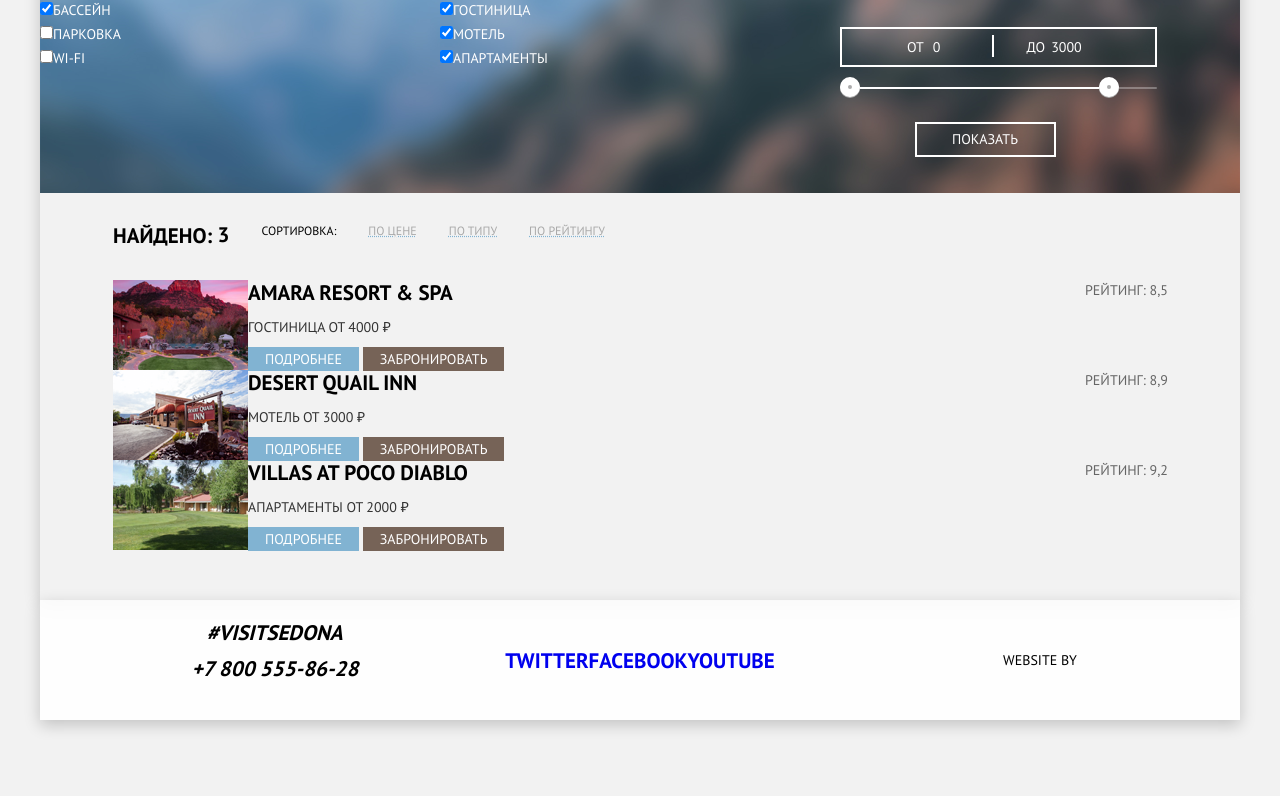
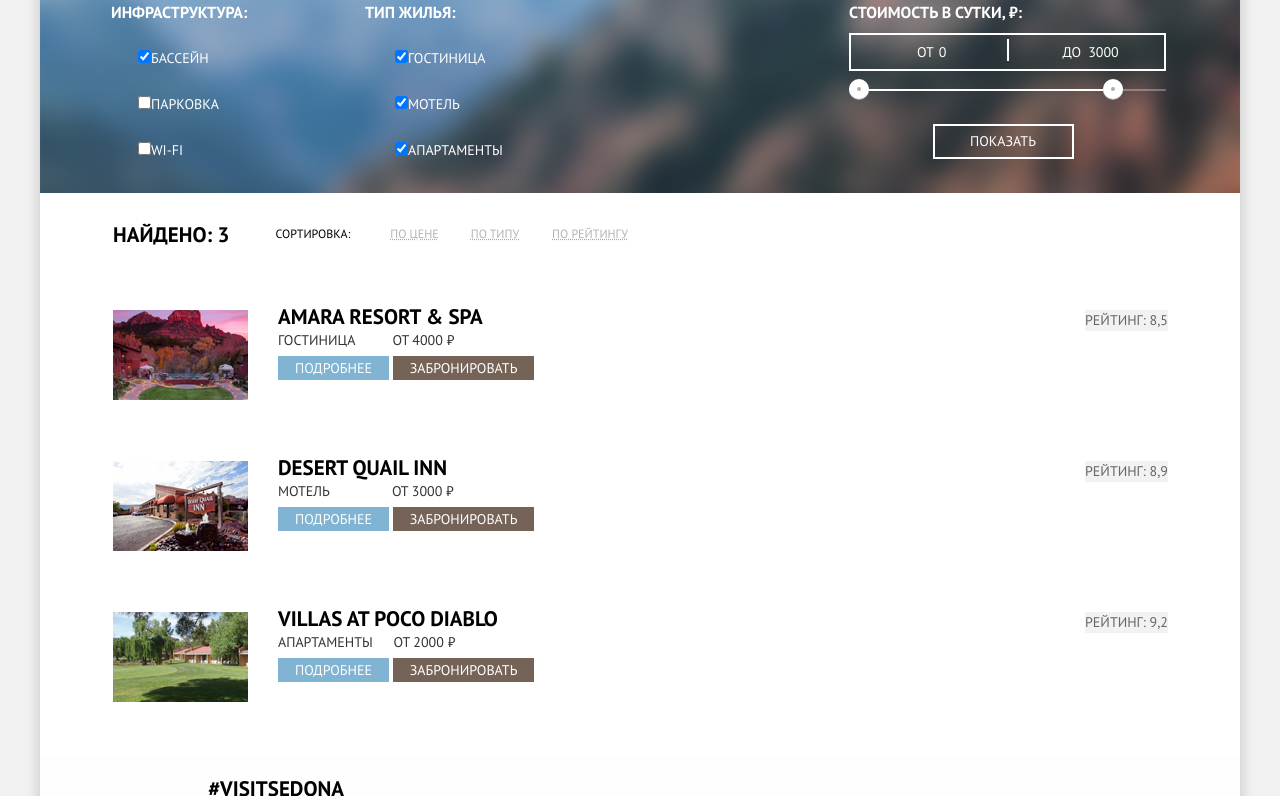
Before and after one commit to ChemTi/Sedona, a plain HTML site: page catalog.html in a window 1280 px wide. Shown: the part 80-876 px from the top of the page. Before the commit the page ends 820 px from the top, so only its background shows below. Drawn offline with Linux system fonts and the light colour scheme; files whose address does not match are found by name.

Commit message:
catalog layouts

```diff
--- a/catalog.html
+++ b/catalog.html
@@ -5,10 +5,10 @@
   <meta charset="UTF-8" />
   <meta http-equiv="X-UA-Compatible" content="IE=edge" />
   <meta name="viewport" content="width=device-width, initial-scale=1.0" />
-  <!-- <link
+  <link
       rel="stylesheet"
       href="https://fonts.googleapis.com/css2?family=PT+Sans:wght@400;700&display=swap"
-    /> -->
+    />
   <link rel="stylesheet" href="css/normalize.css" />
   <link rel="stylesheet" href="css/style.css" />
   <link rel="icon" href="favicon.ico" />
@@ -18,69 +18,68 @@
   <title>Catalog</title>
 </head>
 
-<body class="page-body page-body-catalog">
+<body class="page-body">
+  <div class="container container-shadow page-body-catalog">
 
     <!-- header -->
-  <header class="header container container-shadow">
+    <header class="main-header main-header__background">
       <!-- navigation bar -->
       <nav class="navigation">
-      <div class="navigation__wrapper">
         <ul class="navigation__list">
-          <li class="navigation__item"><a class="navigation__link" href="#">Информация</a></li>
-          <li class="navigation__item"><a class="navigation__link" href="#">Фото и видео</a></li>
-          <li class="navigation__item"><a class="navigation__link" href="#">Карта штата</a></li>
-          <li class="navigation__item navigation__item-current">
-            <a class="navigation__link" href="#">Гостиницы</a>
+          <li class="navigation__item-info"><a class="navigation__link" href="#">Информация</a></li>
+          <li class="navigation__item-foto"><a class="navigation__link" href="#">Фото и видео</a></li>
+          <li class="navigation__item-map"><a class="navigation__link" href="#">Карта штата</a></li>
+          <li class="navigation__item-hotels">
+            <a class="navigation__link" href="catalog.html">Гостиницы</a>
           </li>
         </ul>
         <a class="navigation__logo" href="index.html">
           <img src="img/logo-index.png" width="138" height="70" alt="Логотип городка Седона" />
         </a>
-      </div>
       </nav>
     </header>
     <!-- main -->
-  <main class="container container-shadow">
+    <main class="main-background">
       <h1 class="visually-hidden">Страница каталога по выбору жилья</h1>
       <!-- filter -->
       <section class="filter filter-background" aria-label="filter">
         <h2 class="visually-hidden">Filter</h2>
         <form class="filter__form" action="https://echo.htmlacademy.ru/" method="get">
-        <fieldset>
+          <fieldset class="filter__fieldset-infrastructure">
             <legend>Инфраструктура:</legend>
             <ul class="filter__list-infrastructure">
-            <li class="filter__item-infrastructure">
+              <li class="filter__item-infrastructure filter__item-infrastructure-pool">
                 <label><input class="filter__check-infrastructure" type="checkbox" name="pool-pool" checked
                     value="pool" />Бассейн</label>
               </li>
-            <li class="filter__item-infrastructure">
+              <li class="filter__item-infrastructure filter__item-infrastructure-parking">
                 <label><input class="filter__check-infrastructure" type="checkbox" name="parking-parking"
                     value="parking" />Парковка</label>
               </li>
-            <li class="filter__item-infrastructure">
+              <li class="filter__item-infrastructure filter__item-infrastructure-wifi">
                 <label><input class="filter__check-infrastructure" type="checkbox" name="wifi-wifi"
                     value="wifi" />Wi-Fi</label>
               </li>
             </ul>
           </fieldset>
-        <fieldset>
+          <fieldset class="filter__fieldset-housing">
             <legend>Тип жилья:</legend>
             <ul class="filter__list-infrastructure">
-            <li class="filter__item-infrastructure">
+              <li class="filter__item-infrastructure filter__item-infrastructure-hotels">
                 <label><input class="filter__check-infrastructure" type="checkbox" name="hotel-hotel" value="hotel"
                     checked />Гостиница</label>
               </li>
-            <li class="filter__item-infrastructure">
+              <li class="filter__item-infrastructure filter__item-infrastructure-motels">
                 <label><input class="filter__check-infrastructure" type="checkbox" name="motel-motel" value="motel"
                     checked />Мотель</label>
               </li>
-            <li class="filter__item-infrastructure">
+              <li class="filter__item-infrastructure filter__item-infrastructure-appartments">
                 <label><input class="filter__check-infrastructure" type="checkbox" name="appartment-appartment"
                     value="appartment" checked />Апартаменты</label>
               </li>
             </ul>
           </fieldset>
-        <fieldset>
+          <fieldset class="filter__fieldset-cost">
             <div class="filter__cost-wrapper">
               <legend>Стоимость в сутки, <span>₽</span>:</legend>
               <ul class="filter__list-cost-input">
@@ -110,18 +109,18 @@
       <section class="breadcrumbs" aria-label="breadcrumbs">
         <h2 class="visually-hidden">Breadcrumbs</h2>
         <ul class="breadcrumbs__sort-list">
-        <li class="breadcrumbs__sort-item">
+          <li class="breadcrumbs__sort-item breadcrumbs__found">
             <span class="breadcrumbs__found-span">найдено: <span class="breadcrumbs__count">3</span></span>
           </li>
-        <li class="breadcrumbs__sort-item"><span class="breadcrumbs__sort-span">сортировка:</span>
+          <li class="breadcrumbs__sort-item breadcrumbs__sorting"><span class="breadcrumbs__sort-span">сортировка:</span>
           </li>
-        <li class="breadcrumbs__sort-item breadcrumbs__sort-current">
+          <li class="breadcrumbs__sort-item breadcrumbs__byprice breadcrumbs__sort-current">
             <a href="#">по цене</a>
           </li>
-        <li class="breadcrumbs__sort-item breadcrumbs__sort-notcurrent">
+          <li class="breadcrumbs__sort-item breadcrumbs__bytype breadcrumbs__sort-notcurrent">
             <a href="#">по типу</a>
           </li>
-        <li class="breadcrumbs__sort-item breadcrumbs__sort-notcurrent">
+          <li class="breadcrumbs__sort-item breadcrumbs__byrating breadcrumbs__sort-notcurrent">
             <a href="#">по рейтингу</a>
           </li>
         </ul>
@@ -136,12 +135,12 @@
                 <a href="#"><img src="img/hotels_Amara-catalog.png" width="135" height="90"
                     alt="Отель Amara Resort & Spa" /></a>
               </li>
-            <li class="show__item-item">
+              <li class="show__item-item show__description">
                 <h3 class="show__item-title">
                   <a class="show__item-item-title" href="#">Amara Resort & Spa</a>
                 </h3>
                 <p class="show__item-text">
-                гостиница <span>от 4000 <span>₽</span></span>
+                  гостиница <span class="show__item-text-span-hotel">от 4000 <span>₽</span></span>
                 </p>
                 <p class="show__item-text-link">
                   <a class="show__item-detail" href="#">подробнее</a>
@@ -159,12 +158,12 @@
                 <a href="#"><img src="img/hotels_Desert-catalog.png" width="135" height="90"
                     alt="Мотель Desert Quail Inn" /></a>
               </li>
-            <li class="show__item-item">
+              <li class="show__item-item show__description">
                 <h3 class="show__item-title">
                   <a class="show__item-item-title" href="#">Desert Quail Inn</a>
                 </h3>
                 <p class="show__item-text">
-                мотель <span>от 3000 <span>₽</span></span>
+                  мотель <span class="show__item-text-span-motel">от 3000 <span>₽</span></span>
                 </p>
                 <p class="show__item-text-link">
                   <a class="show__item-detail" href="#">подробнее</a>
@@ -182,12 +181,12 @@
                 <a href="#"><img src="img/hotels_Villas-catalog.png" width="135" height="90"
                     alt="Апартаменты Villas at Poco Diablo" /></a>
               </li>
-            <li class="show__item-item">
+              <li class="show__item-item show__description">
                 <h3 class="show__item-title">
                   <a class="show__item-item-title" href="#">Villas at Poco Diablo</a>
                 </h3>
                 <p class="show__item-text">
-                апартаменты <span>От 2000 <span>₽</span></span>
+                  апартаменты <span class="show__item-text-span-appartments">От 2000 <span>₽</span></span>
                 </p>
                 <p class="show__item-text-link">
                   <a class="show__item-detail" href="#">подробнее</a>
@@ -203,7 +202,7 @@
       </section>
     </main>
     <!-- footer -->
-  <footer class="footer container container-shadow">
+    <footer class="footer">
       <div class="footer__wrapper">
         <section class="footer__contacts" aria-label="contacts">
           <h2 class="visually-hidden">Contacts</h2>
@@ -236,6 +235,7 @@
       </div>
     </footer>
 
+  </div>
 </body>
 
 </html>
--- a/css/style.css
+++ b/css/style.css
@@ -63,22 +63,8 @@
   color: var(--black);
   text-transform: uppercase;
   background-color: var(--white-smoke);
+  display: grid;
   min-height: 100%;
-  display: grid;
-  grid-template-rows: min-content 1fr;
-  align-content: start;
-  padding: 0 20px;
-}
-
-.page-body-catalog {
-  display: grid;
-  grid-template-rows: min-content 1fr min-content;
-  align-content: start;
-}
-
-.page-body-catalog .footer {
-  grid-column: 1/-1;
-  grid-row: 3/-1;
 }
 
 a {
@@ -104,7 +90,19 @@ img {
   overflow: hidden;
 }
 
-/* -------------------------------container------------------------------- */
+/* -------------------------------container & grid------------------------------- */
+
+.page-body-catalog {
+  display: grid;
+  grid-template-rows: min-content 1fr min-content;
+  align-content: start;
+  min-height: 100%;
+}
+
+.page-body-catalog .footer {
+  grid-column: 1/-1;
+  grid-row: 3/-1;
+}
 
 .container {
   min-width: 1200px;
@@ -113,6 +111,13 @@ img {
 
 .container-shadow {
   box-shadow: 0px 5px 15px var(--gray-bar);
+}
+
+.grid {
+  display: grid;
+  grid-template-rows: min-content 1fr;
+  align-content: start;
+  min-height: 100%;
 }
 
 .main {
@@ -486,26 +491,42 @@ img {
 /* filter */
 
 .filter-background {
-  background: var(--seagull-block) url("/img/background_filter-catalog.png") 0 0 no-repeat;
+  background: var(--seagull-block) url("../img/background_filter-catalog.png") 0 0 no-repeat;
   min-width: 1200px;
 }
 
 .filter__form {
   display: grid;
-  grid-template-columns: repeat(3,400px);
+  grid-template-columns: 250px 250px 1fr;
   width: 1200px;
   min-height: 217px;
 }
 
-.filter__form fieldset {
+.filter__fieldset-infrastructure,
+.filter__fieldset-housing,
+.filter__fieldset-cost {
   border: none;
   margin: 0;
   padding: 0;
+  margin-top: 26px;
+}
+
+.filter__fieldset-infrastructure {
+  margin-left: 71px;
+}
+
+.filter__fieldset-housing {
+  margin-left: 75px;
+}
+
+.filter__fieldset-cost {
+  margin-left: 309px;
 }
 
 .filter legend {
   font-size: 16px;
   color: var(--white);
+  margin-bottom: 22px;
 }
 
 .filter__list-infrastructure {
@@ -514,6 +535,24 @@ img {
   padding: 0;
   display: flex;
   flex-flow: column wrap;
+}
+
+.filter__item-infrastructure-pool,
+.filter__item-infrastructure-parking {
+    margin: 0 0 22px 27px;
+}
+
+.filter__item-infrastructure-wifi {
+  margin-left: 27px;
+}
+
+.filter__item-infrastructure-hotels,
+.filter__item-infrastructure-motels {
+  margin: 0 0 22px 30px;
+}
+
+.filter__item-infrastructure-appartments {
+  margin-left: 30px;
 }
 
 .filter__cost-wrapper {
@@ -532,7 +571,7 @@ img {
 
 .filter__list-cost-input {
   width: 100%;
-  margin: 30px 0 20px 0;
+  margin: -12px 2px 18px 0;
   border: 2px solid var(--white);
   display: flex;
   position: relative;
@@ -540,7 +579,7 @@ img {
 
 .filter__item-field {
   width: 100%;
-  height: 36px;
+  height: 34px;
   display: flex;
   align-items: center;
 }
@@ -560,11 +599,11 @@ img {
 }
 
 .filter__cost-input-min {
-  margin-left: 12px;
+  margin-left: 9px;
 }
 
 .filter__cost-input-max {
-  margin-left: -35px;
+  margin-left: -4px;
 }
 
 .filter__item-field input[type="number"]::-webkit-outer-spin-button,
@@ -574,12 +613,13 @@ img {
 
 .filter__item-field:nth-child(1) label {
   position: absolute;
-  left: 65px;
+  top: 7px;
+  left: 66px;
 }
 
 .filter__item-field:last-child label {
   position: absolute;
-  right: 110px;
+  right: 83px;
 }
 
 .filter__item-separator {
@@ -587,7 +627,7 @@ img {
   height: 22px;
   background: var(--white);
   position: absolute;
-  left: 150px;
+  left: 156px;
   bottom: 8px;
 }
 
@@ -635,7 +675,7 @@ img {
 }
 
 .filter__list-range-input .filter__range-max {
-  left: 170px;
+  left: 165px;
 }
 
 .filter__list-range-input input[type="range"]::-webkit-slider-thumb {
@@ -664,7 +704,7 @@ img {
   border: 2px solid var(--white);
   background-color: transparent;
   cursor: pointer;
-  margin-left: 75px;
+  margin-left: 84px;
   padding: 7px 36px 8px 35px;
 }
 
@@ -677,15 +717,15 @@ img {
 
 .breadcrumbs__sort-list {
   list-style: none;
-  margin: 29px 0 31px 73px;
+  margin: 29px 0 62px 73px;
   padding: 0;
   display: flex;
   flex-flow: row wrap;
 }
 
-.breadcrumbs__sort-item {
-  margin-right: 32px;
-}
+/* .breadcrumbs__sort-item {
+  margin-right: 46px;
+} */
 
 .breadcrumbs__sort-item .breadcrumbs__found-span,
 .breadcrumbs__sort-item .breadcrumbs__count {
@@ -696,7 +736,7 @@ img {
 
 .breadcrumbs__sort-item span,
 .breadcrumbs__sort-item a {
-  vertical-align: text-top;
+  vertical-align: bottom;
 }
 
 .breadcrumbs__sort-item a,
@@ -710,6 +750,22 @@ img {
 .breadcrumbs__sort-item a {
   color: var(--black-rgba);
   text-decoration: underline var(--seagull-block) dotted;
+}
+
+.breadcrumbs__found {
+  margin-right: 46px;
+}
+
+.breadcrumbs__sorting {
+  margin-right: 40px;
+}
+
+.breadcrumbs__byprice {
+  margin-right: 32px;
+}
+
+.breadcrumbs__bytype {
+  margin-right: 33px;
 }
 
 .breadcrumbs__sort-item a:hover {
@@ -745,8 +801,17 @@ img {
   grid-template-columns: 135px 1fr auto;
 }
 
+.show__item {
+  margin-bottom: 61px;
+}
+
+.show__item:last-child {
+  margin-bottom: 54px;
+}
+
 .show__item-title {
   margin: 0;
+  margin-top: -6px;
 }
 
 .show__item-item-title {
@@ -755,10 +820,8 @@ img {
   color: var(--black);
 }
 
-.show__item-item {
-  display: flex;
-  flex-flow: column wrap;
-  justify-content: space-between;
+.show__description {
+  margin-left: 30px;
 }
 
 .show__item-text,
@@ -767,6 +830,19 @@ img {
   font-weight: 400;
   color: var(--night-rider);
   margin: 0;
+  margin-bottom: 7px;
+}
+
+.show__item-text-span-hotel {
+  margin-left: 34px;
+}
+
+.show__item-text-span-motel {
+  margin-left: 59px;
+}
+
+.show__item-text-span-appartments {
+  margin-left: 17px;
 }
 
 .show__item-rating {
@@ -835,6 +911,7 @@ img {
 }
 
 .footer__contacts-address {
+  font-style: normal;
   min-height: 120px;
   margin-bottom: -40px;
 }
@@ -848,11 +925,11 @@ img {
 
 .footer__contacts-link:first-child {
   margin-bottom: 10px;
-  margin-left: 85px;
+  margin-left: 87px;
 }
 
 .footer__contacts-link:last-child {
-  margin-left: 70px;
+  margin-left: 71px;
 }
 
 .footer__social-list {
@@ -866,7 +943,7 @@ img {
   font-size: 14px;
   font-weight: 400;
   line-height: 26px;
-  margin: 0;
+  margin: 0 196px 7px 0;
 }
 
 /* -------------------------------modal search hotel------------------------------- */
```
Also changed, not shown: index.html (+8 -6 lines). Lines whose indentation alone changed are shown as unchanged.
